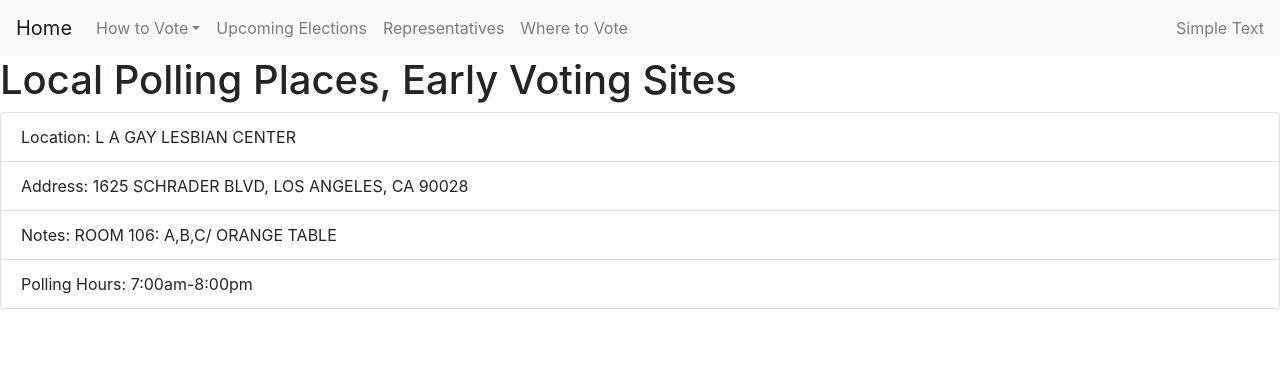
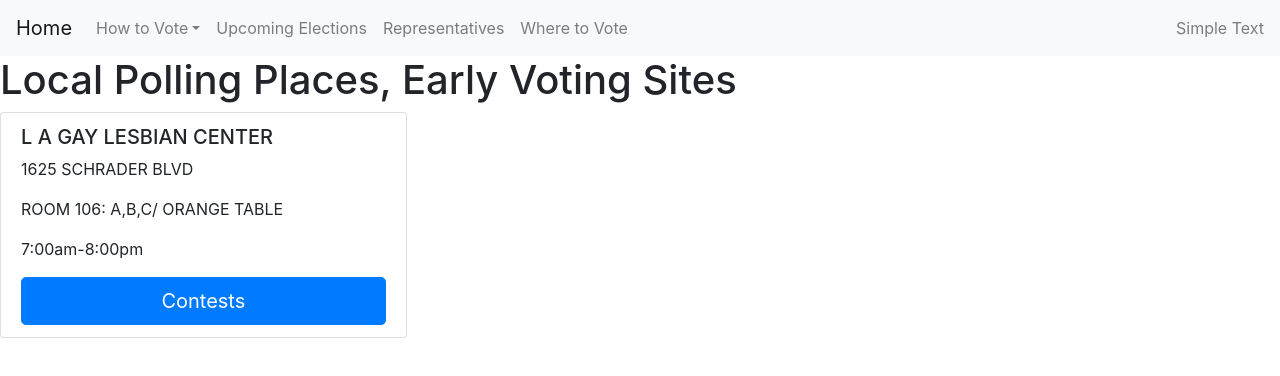
Before and after one commit to Sal-C/YO-I-AM-GONNA-VOTE, a React (Create React App) app in the folder client/: page /voter-information in a window 1280 px wide. Shown: the top 376 px of the page. Built offline with nearby package versions, Linux system fonts and the light colour scheme.

Commit message:
changed reactstrap component, added 'contest' button

```diff
--- a/client/src/components/VoterInfo/index.js
+++ b/client/src/components/VoterInfo/index.js
@@ -1,6 +1,6 @@
 import React, { Component } from "react";
 //import axios from "axios";
-import { ListGroup, ListGroupItem } from 'reactstrap';
+import { ListGroup, ListGroupItem, ListGroupItemHeading, ListGroupItemText, Row, Col, Button  } from 'reactstrap';
 import voterInfo from "../API_Response/voterInfo.json";
 
 class VoterInfo extends Component {
@@ -11,7 +11,7 @@ class VoterInfo extends Component {
 
 
   electionSearch() {
-    //console.log(voterInfo)
+    console.log(voterInfo)
     //Polling Location Info for Google Maps
     //console.log(voterInfo.pollingLocations)
   }
@@ -20,12 +20,19 @@ class VoterInfo extends Component {
     return (
       <div>
         <h1 onClick={this.electionSearch}>Local Polling Places, Early Voting Sites</h1>
-        <ListGroup>
-            <ListGroupItem>Location: {voterInfo.pollingLocations[0].address.locationName}</ListGroupItem>
-            <ListGroupItem>Address: {voterInfo.pollingLocations[0].address.line1}, {voterInfo.pollingLocations[0].address.city}, {voterInfo.pollingLocations[0].address.state} {voterInfo.pollingLocations[0].address.zip}</ListGroupItem>
-            <ListGroupItem>Notes: {voterInfo.pollingLocations[0].notes}</ListGroupItem>
-            <ListGroupItem>Polling Hours: {voterInfo.pollingLocations[0].pollingHours}</ListGroupItem>
-        </ListGroup>
+        <Row>
+          <Col sm="4">
+            <ListGroup>
+              <ListGroupItem>
+                <ListGroupItemHeading>{voterInfo.pollingLocations[0].address.locationName}</ListGroupItemHeading>
+                <ListGroupItemText>{voterInfo.pollingLocations[0].address.line1}</ListGroupItemText>
+                <ListGroupItemText>{voterInfo.pollingLocations[0].notes}</ListGroupItemText>
+                <ListGroupItemText>{voterInfo.pollingLocations[0].pollingHours}</ListGroupItemText>
+                <Button color="primary" size="lg" href="/register" block>Contests</Button>
+              </ListGroupItem>
+            </ListGroup>
+        </Col>
+        </Row>
       </div>
     );
   }
```
